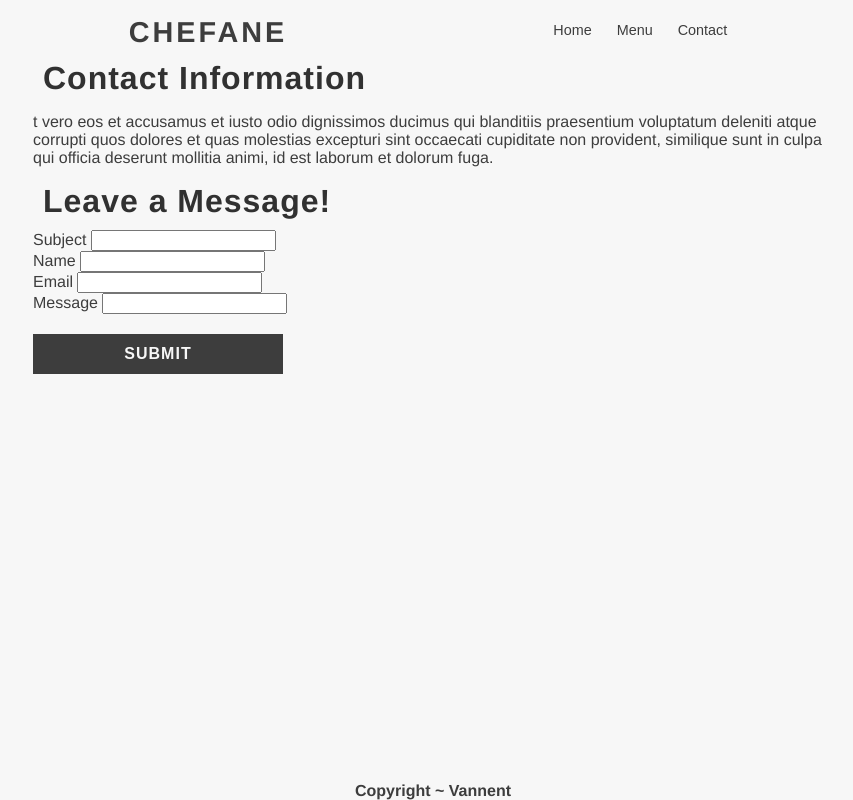
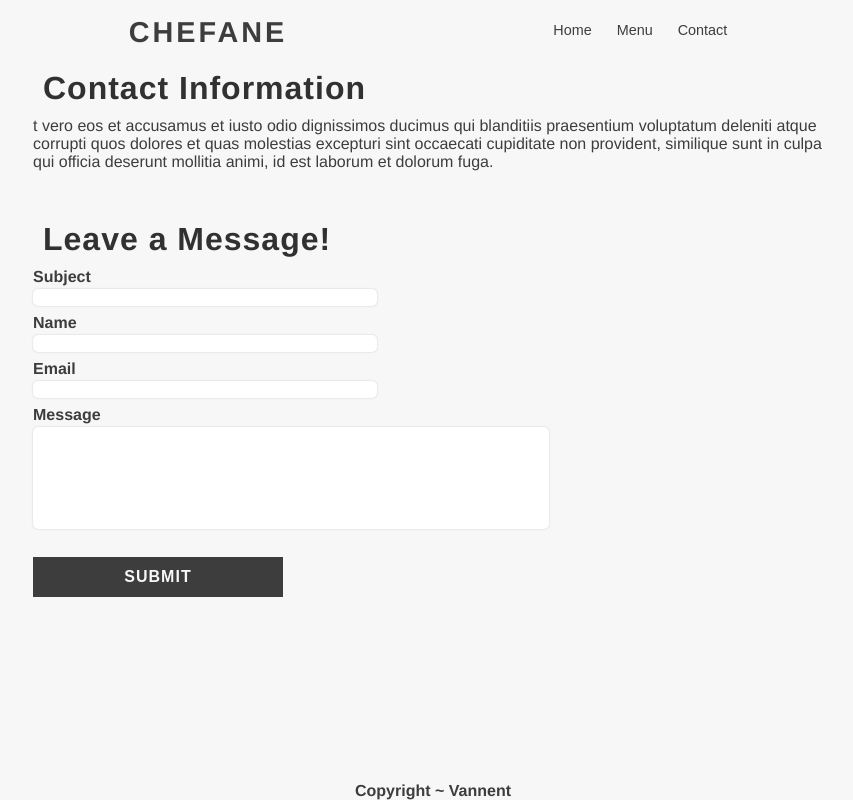
Before and after one commit to Vannent/restaurant-page, a plain HTML site: page index.html in a window 1280 px wide. Both pictures are taken after a click on the button "Contact". Shown: the whole page, without its empty margins (207-1060 px from the left). Drawn offline with Linux system fonts and the light colour scheme.

Commit message:
style: add style to contact page

```diff
--- a/style.css
+++ b/style.css
@@ -252,6 +252,50 @@ main {
     font-size: 1.5em;
 }
 
+.contact {
+    display: flex;
+    flex-direction: column;
+}
+
+.paragraph-content {
+    margin-top: 0;
+    margin-bottom: 40px;
+}
+
+.contact-title {
+    margin-top: 10px;
+    margin-bottom: 10px;
+}
+
+.form {
+    display: flex;
+    flex-direction: column;
+}
+
+input {
+    display: flex;
+    flex-direction: column;
+    width: 340px;
+    border-style: none;
+    border-radius: 5px;
+    margin-top: 3px;
+    margin-bottom: 8px;
+    box-shadow: 0px 0px 2px  #59595949
+}
+
+
+label {
+    margin-top: 10px;
+    font-weight: bolder;
+}
+
+#message {
+    text-align: left;
+    height: 100px;
+    width: 40vw;
+    min-width: 340px;
+}
+
 footer {
     margin-top: 10px;
     text-align: center;
```
